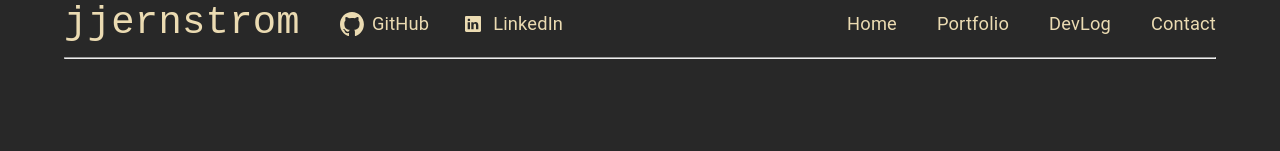
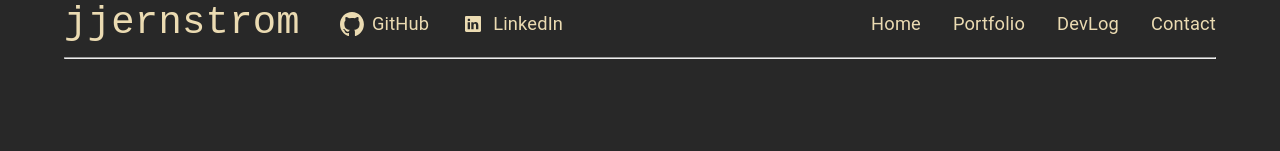
Before and after one commit to jjernstrom/personal-website, a React (Vite) app: page / in a window 1280 px wide. Shown: the top 151 px of the page. Built offline with nearby package versions, Linux system fonts and the light colour scheme.

Commit message:
Fix NavBar spacing

```diff
--- a/src/components/NavBar/NavBar.tsx
+++ b/src/components/NavBar/NavBar.tsx
@@ -46,8 +46,8 @@ export const NavBar = () => {
     <header>
       <nav>
         <Container maxWidth="lg">
-          <Stack direction="row" display="flex" flexWrap="wrap">
-            <Stack direction="row" gap={5} display="flex">
+          <Stack direction="row" display="flex" flexWrap="wrap" rowGap={5}>
+            <Stack direction="row" display="flex" flexWrap="wrap" columnGap={5}>
               <Typography
                 variant="h4"
                 color="#ebdbb2"
@@ -59,7 +59,7 @@ export const NavBar = () => {
               <SocialMediaBar />
             </Stack>
             <Stack
-              gap={5}
+              gap={4}
               direction="row"
               justifyContent="right"
               marginLeft="auto"
```
